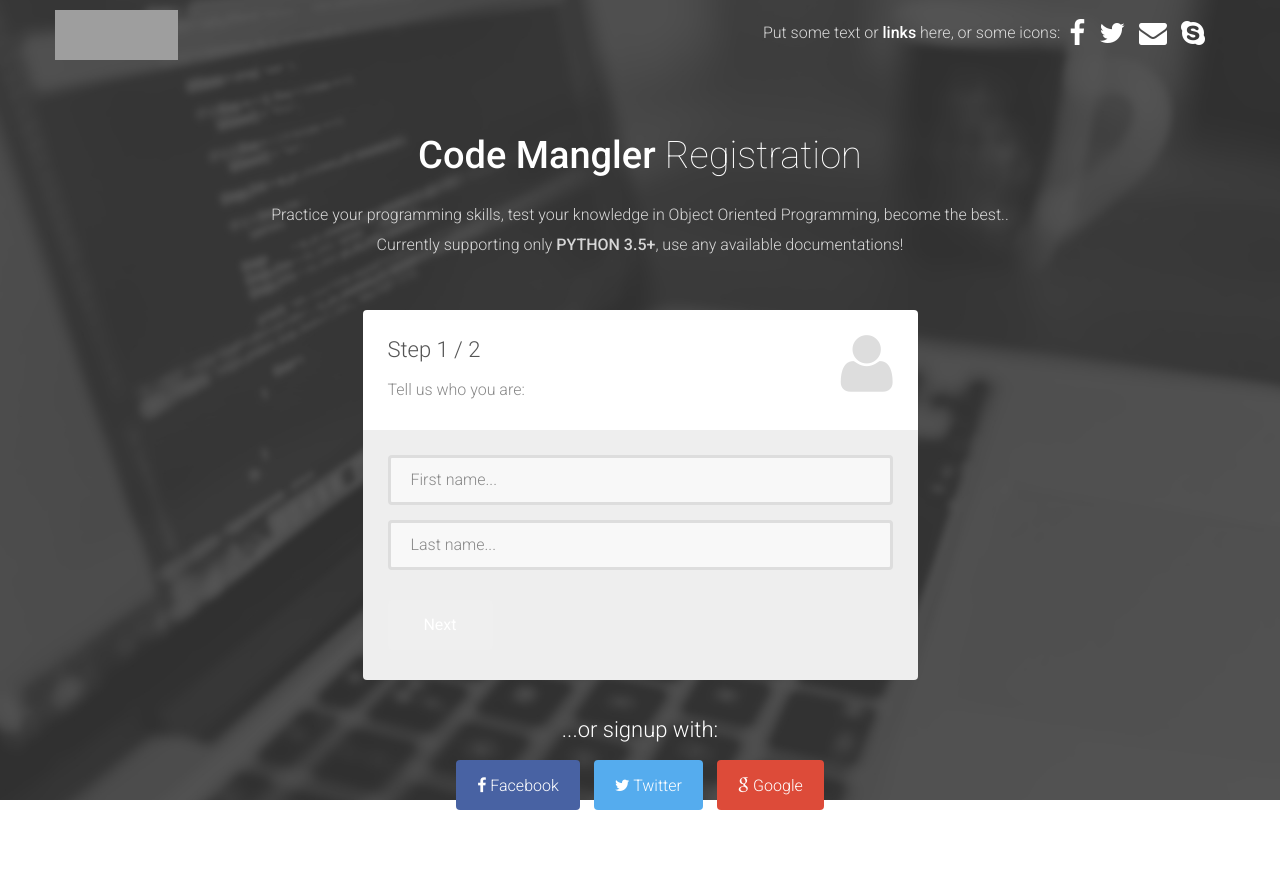
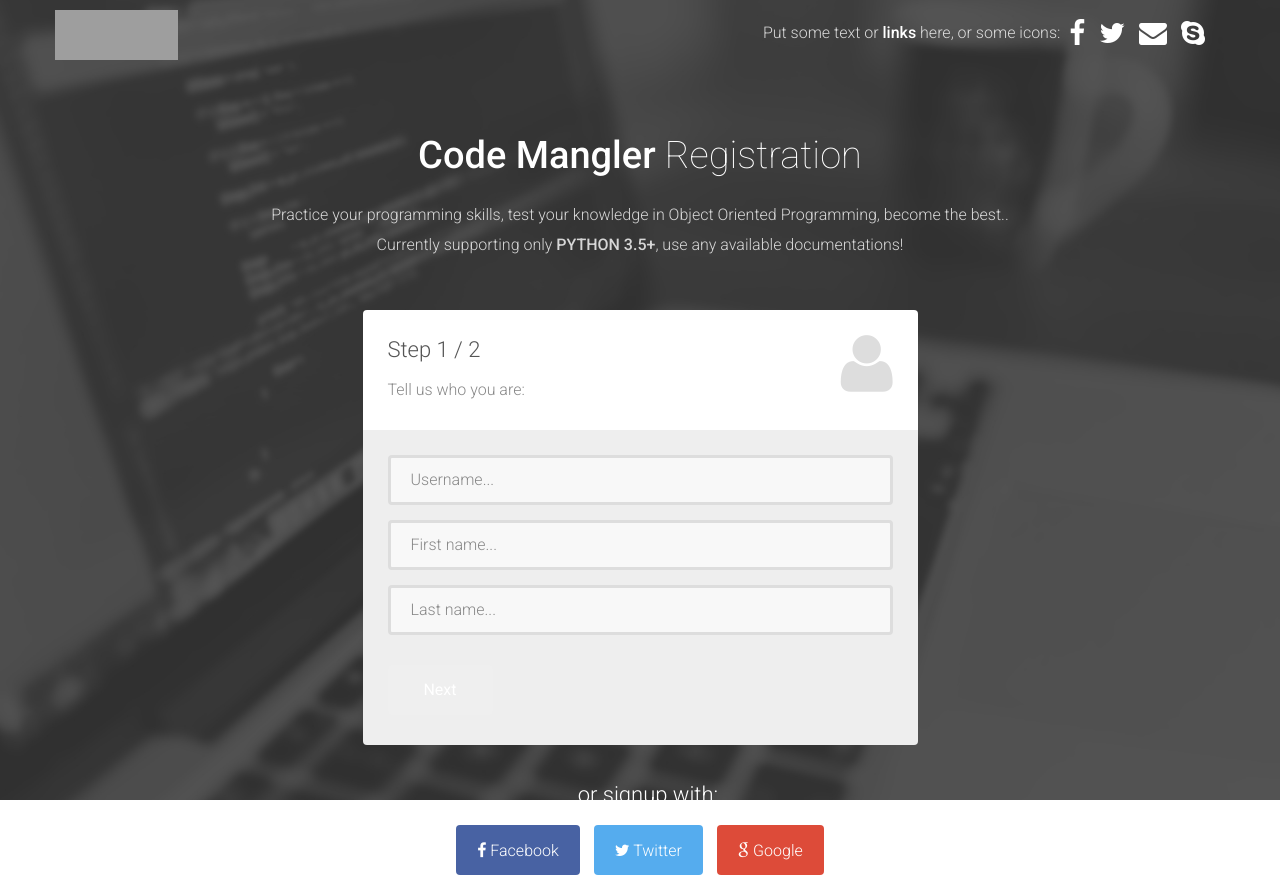
Before and after one commit to BrianHarringtonUTSC/code-mangler, a Flask app: page /signup in a window 1280 px wide. Shown: the top 875 px of the page. Before the commit the page ends 810 px from the top, so only its background shows below. Run offline with Flask 2, Linux system fonts and the light colour scheme; some libraries are stand-ins or nearby versions; grey boxes are pictures that could not be loaded.

Commit message:
Sign Up works, but no OAuth2

```diff
--- a/codemangler/static/css/base.css
+++ b/codemangler/static/css/base.css
@@ -1,6 +1,9 @@
 @import url(http://fonts.googleapis.com/css?family=Open+Sans);
 
 .btn {
+    font-family: 'Roboto', sans-serif;
+    color: #888;
+    font-weight: 300;
     display: inline-block;
     *display: inline;
     *zoom: 1;
@@ -8,7 +11,6 @@
     margin-bottom: 0;
     font-size: 13px;
     line-height: 18px;
-    color: #333333;
     text-align: center;
     text-shadow: 0 1px 1px rgba(255, 255, 255, 0.75);
     vertical-align: middle;
--- a/codemangler/static/signup-assets/css/style.css
+++ b/codemangler/static/signup-assets/css/style.css
@@ -285,6 +285,19 @@ form.registration-form fieldset {
     background: #dd4b39;
 }
 
+#error-red {
+    color: darkred;
+    font-style: italic;
+}
+
+#error-green {
+    color: darkgreen;
+    font-style: italic;
+}
+
+#error-green, #error-red{
+    float: right;
+}
 /***** Media queries *****/
 
 @media (min-width: 992px) and (max-width: 1199px) {
--- /dev/null
+++ b/codemangler/static/signup-assets/js/signup.js
@@ -0,0 +1,16 @@
+/**
+ * Created by Tanjid Islam on 19/03/2016.
+ */
+
+$('#form-repeat-password').keyup(function() {
+    if($('#form-password').val() == $('#form-repeat-password').val()) {
+        $('#error-red').remove();
+        $('#error-green').text('Passwords match.');
+        $('#signup').removeAttr('disabled');
+    } else {
+        $('#error-red').text("Passwords don't match.");
+        $('#signup').attr('disabled', true);
+    }
+});
+
+//<strong>Error: </strong>Passwords don't match, Try Again!
--- a/codemangler/templates/base.html
+++ b/codemangler/templates/base.html
@@ -9,6 +9,9 @@
 
     <!-- CSS definitions -->
     <link href="/css/base.css" rel="stylesheet">
+    <link rel="stylesheet" href="http://fonts.googleapis.com/css?family=Roboto:400,100,300,500">
+    <link rel="stylesheet" href="signup-assets/bootstrap/css/bootstrap.min.css">
+    <link rel="stylesheet" href="signup-assets/font-awesome/css/font-awesome.min.css">
 
 </head>
 
@@ -33,6 +36,8 @@
 <!-- external JS libs -->
 <script src="//code.jquery.com/jquery-1.10.2.js"></script>
 <script src="//code.jquery.com/ui/1.11.4/jquery-ui.js"></script>
+<script src="signup-assets/bootstrap/js/bootstrap.min.js"></script>
+<script src="signup-assets/js/jquery.backstretch.min.js"></script>
 
 
 <!-- internal JS libs -->
--- a/codemangler/templates/signup.html
+++ b/codemangler/templates/signup.html
@@ -106,15 +106,23 @@
                             </div>
                             <div class="form-bottom">
                                 <div class="form-group">
+                                    <label class="sr-only" for="form-username">Username</label>
+                                    <input type="text" name="username" placeholder="Username..."
+                                           class="form-username form-control" id="form-username">
+                                </div>
+                                <div class="form-group">
                                     <label class="sr-only" for="form-first-name">First name</label>
-                                    <input type="text" name="form-first-name" placeholder="First name..."
+                                    <input type="text" name="first-name" placeholder="First name..."
                                            class="form-first-name form-control" id="form-first-name">
                                 </div>
                                 <div class="form-group">
                                     <label class="sr-only" for="form-last-name">Last name</label>
-                                    <input type="text" name="form-last-name" placeholder="Last name..."
+                                    <input type="text" name="last-name" placeholder="Last name..."
                                            class="form-last-name form-control" id="form-last-name">
                                 </div>
+                                {% if error %}
+                                    <p id="error-red"><strong>Error: </strong>{{ error }}</p>
+                                {% endif %}
                                 <button type="button" class="btn btn-next">Next</button>
                             </div>
                         </fieldset>
@@ -132,26 +140,26 @@
                             <div class="form-bottom">
                                 <div class="form-group">
                                     <label class="sr-only" for="form-email">Email</label>
-                                    <input type="text" name="form-email" placeholder="Email..."
+                                    <input type="text" name="email" placeholder="Email..."
                                            class="form-email form-control" id="form-email">
                                 </div>
                                 <div class="form-group">
                                     <label class="sr-only" for="form-password">Password</label>
-                                    <input type="password" name="form-password" placeholder="Password..."
+                                    <input type="password" name="password" placeholder="Password..."
                                            class="form-password form-control" id="form-password">
                                 </div>
                                 <div class="form-group">
                                     <label class="sr-only" for="form-repeat-password">Repeat password</label>
-                                    <input type="password" name="form-repeat-password" placeholder="Repeat password..."
+                                    <input type="password" name="repeat-password" placeholder="Repeat password..."
                                            class="form-repeat-password form-control" id="form-repeat-password">
                                 </div>
+                                <p id="error-red"></p>
+                                <p id="error-green"></p>
                                 <button type="button" class="btn btn-previous">Previous</button>
-                                <button type="submit" class="btn">Sign me up!</button>
+                                <button type="submit" class="btn" id="signup" disabled>Sign me up!</button>
                             </div>
                         </fieldset>
-
                     </form>
-
                 </div>
             </div>
             <div class="row">
@@ -182,6 +190,7 @@
 <script src="signup-assets/js/jquery.backstretch.min.js"></script>
 <script src="signup-assets/js/retina-1.1.0.min.js"></script>
 <script src="signup-assets/js/scripts.js"></script>
+<script src="signup-assets/js/signup.js"></script>
 
 <!--[if lt IE 10]>
             <script src="signup-assets/js/placeholder.js"></script>
--- a/codemangler/views.py
+++ b/codemangler/views.py
@@ -6,7 +6,7 @@ from bson import ObjectId, errors
 from flask import request, render_template, url_for, redirect, session
 
 from codemangler import app, db, bcrypt
-from codemangler.user import Get
+from codemangler.user import Get, User, Create
 from config import MongoConfig
 
 INDENTATION_AMOUNT = 4
@@ -52,6 +52,30 @@ def login_user():
         else:
             return render_template('login.html', error='Incorrect password!')
     return render_template('login.html', error='Username not found!')
+
+
+@app.route('/signup', methods=['POST'])
+def signup():
+    username_check = MongoConfig.user.find({'username': request.form['username']}).count() > 0
+    email_check = MongoConfig.user.find({'email': request.form['email']}).count() > 0
+    if username_check and email_check:
+        return render_template('signup.html', error='Username & Email already exist!')
+    elif username_check:
+        return render_template('signup.html', error='Username already exists!')
+    elif email_check:
+        return render_template('signup.html', error='Email already exists!')
+    else:
+        user = User(
+            request.form['username'],
+            request.form['repeat-password'],
+            request.form['first-name'],
+            request.form['last-name'],
+            request.form['email']
+        )
+        Create(user).populate()
+        session['username'] = user.username
+        session['logged_in'] = True
+        return redirect(url_for('get_questions'))
 
 
 @app.route('/logout')
```
